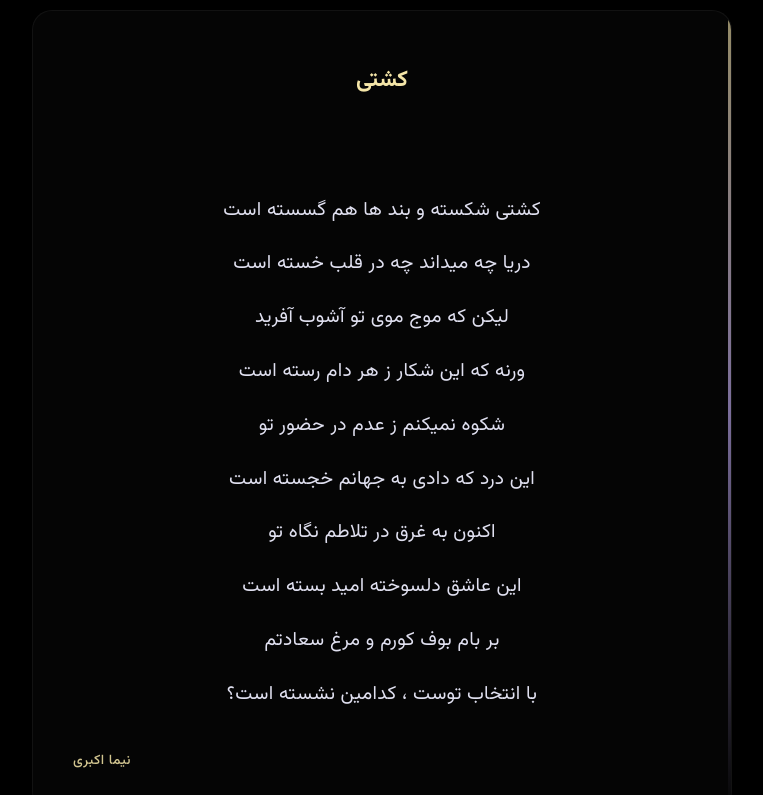
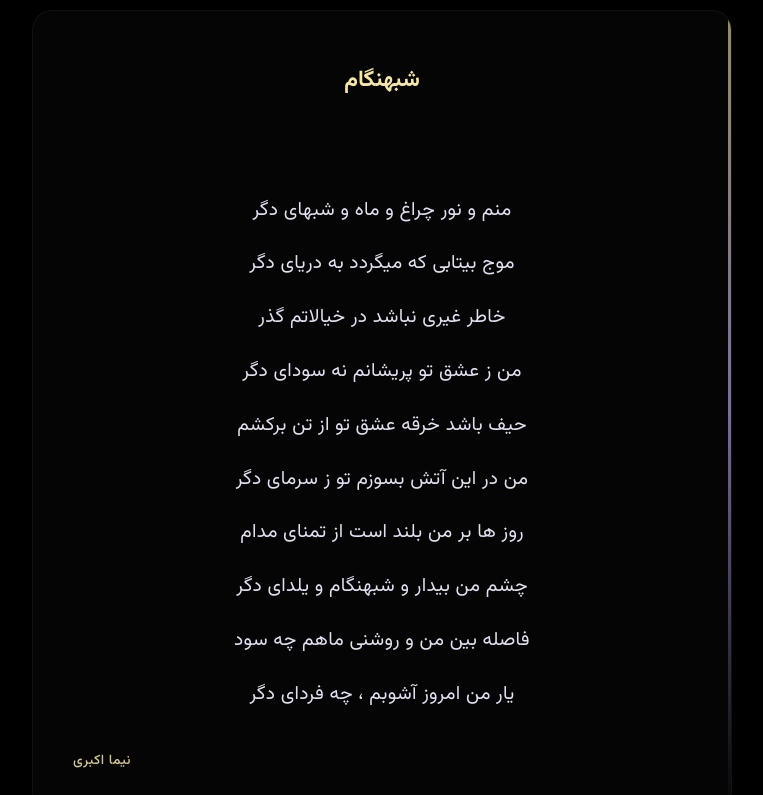
Before and after one commit to nimaakbari404/nimaakbari404.github.io, a plain HTML site: page index.html in a window 1280 px wide. Shown: the part 7680-8475 px from the top of the page, without its empty margins (258-1021 px from the left). Drawn offline with Linux system fonts and the light colour scheme.

Commit message:
Update index.html

```diff
--- a/index.html
+++ b/index.html
@@ -574,6 +574,24 @@
             <div class="poem-signature">نیما اکبری</div>
         </div>
 
+
+          <div class="poem-card">
+            <div class="poem-title">شبهنگام</div>
+            <div class="poem-text">
+منم و نور چراغ و ماه و شبهای دگر
+موج بیتابی که میگردد به دریای دگر
+خاطر غیری نباشد در خیالاتم گذر
+من ز عشق تو پریشانم نه سودای دگر
+حیف باشد خرقه عشق تو از تن برکشم
+من در این آتش بسوزم تو ز سرمای دگر
+روز ها بر من بلند است از تمنای مدام
+چشم من بیدار و شبهنگام و یلدای دگر
+فاصله بین من و روشنی ماهم چه سود
+یار من امروز آشوبم ، چه فردای دگر
+            </div>
+            <div class="poem-signature">نیما اکبری</div>
+        </div>
+
         <div class="poem-card">
             <div class="poem-title">کشتی</div>
             <div class="poem-text">
```
